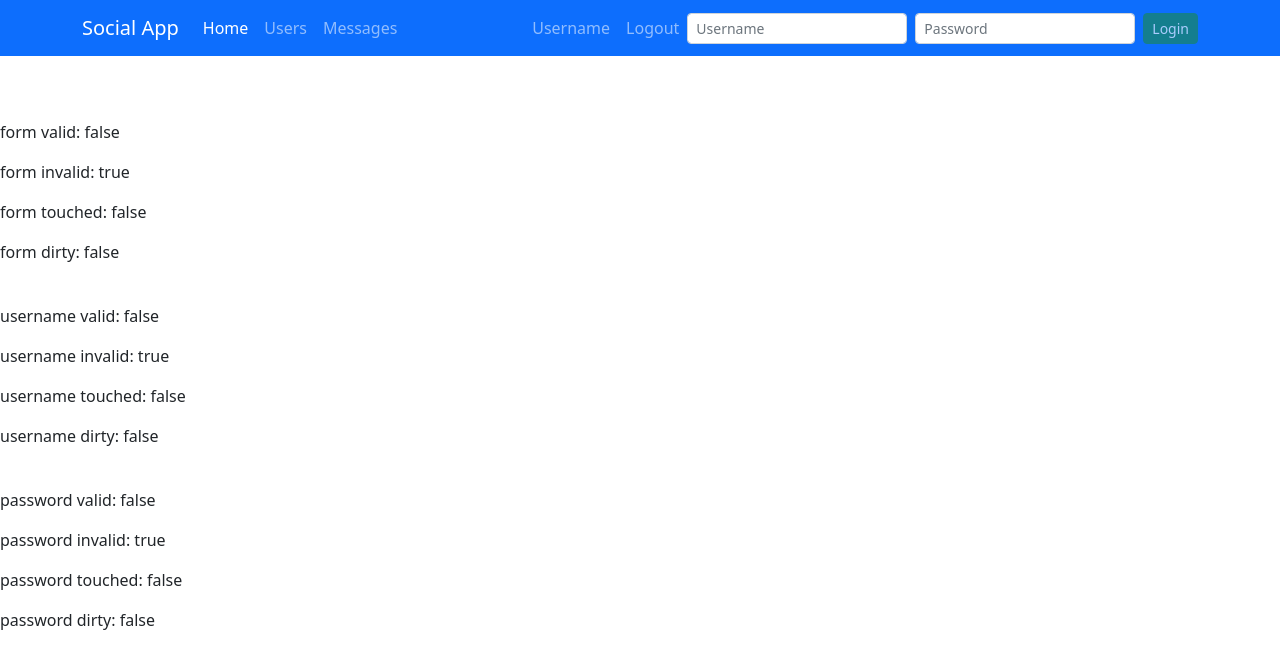
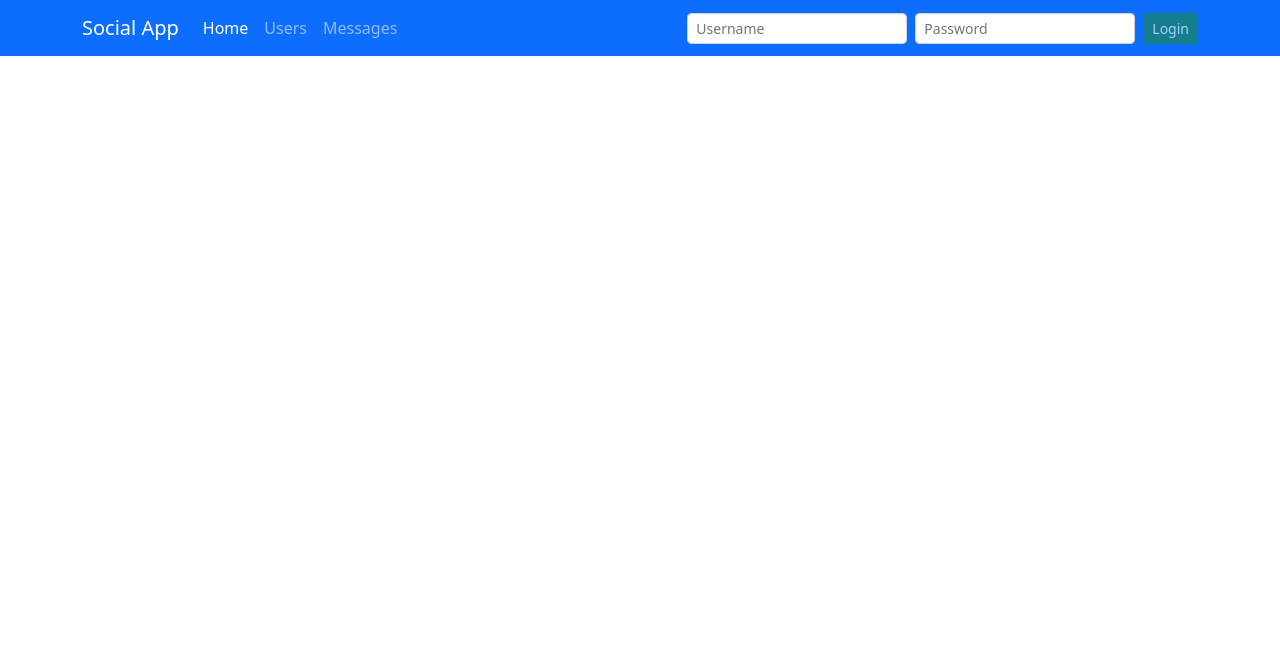
Before and after one commit to ocakburak/ClientApp, an Angular app: page / in a window 1280 px wide. Shown: the top 668 px of the page. Built offline with nearby package versions, Linux system fonts and the light colour scheme.

Commit message:
log in out button update

```diff
--- a/src/app/navbar/navbar.component.html
+++ b/src/app/navbar/navbar.component.html
@@ -18,16 +18,16 @@
                     <a href="" class="nav-link">Messages</a>
                 </li>
             </ul>
-            <ul class="navbar-nav ml-auto">
+            <ul *ngIf="loggedIn()" class="navbar-nav ml-auto">
                 <li class="navbar-nav">
                     <a href="" class="nav-link">Username</a>
                 </li>
                 <li class="navbar-nav">
-                    <a href="" class="nav-link">Logout</a>
+                    <a (click)="logout()" class="nav-link">Logout</a>
                 </li>
             </ul>
 
-            <form #form="ngForm" class="d-flex" (ngSubmit)="login()">
+            <form *ngIf="!loggedIn()" #form="ngForm" class="d-flex" (ngSubmit)="login()">
                 <input #username="ngModel" class="form-control form-control-sm me-2" required minlength="5" type="text" name="username" placeholder="Username" [(ngModel)]="model.username">
                 <input #password="ngModel" class="form-control form-control-sm me-2" required minlength="6" type="password" name="password" placeholder="Password" [(ngModel)]="model.password">
                 <button [disabled]="form.invalid" class="btn btn-success btn-sm" type="submit">Login</button>
@@ -35,20 +35,3 @@
         </div>
     </div>
 </div>
-
-<div style="margin-top: 120px;">
-    <p>form valid: {{ form.valid }}</p>
-    <p>form invalid: {{ form.invalid }}</p>
-    <p>form touched: {{ form.touched }}</p>
-    <p>form dirty: {{ form.dirty }}</p>
-    <br>
-    <p>username valid: {{ username.valid }}</p>
-    <p>username invalid: {{ username.invalid }}</p>
-    <p>username touched: {{ username.touched }}</p>
-    <p>username dirty: {{ username.dirty }}</p>
-    <br>
-    <p>password valid: {{ password.valid }}</p>
-    <p>password invalid: {{ password.invalid }}</p>
-    <p>password touched: {{ password.touched }}</p>
-    <p>password dirty: {{ password.dirty }}</p>
-</div>
--- a/src/app/navbar/navbar.component.ts
+++ b/src/app/navbar/navbar.component.ts
@@ -23,4 +23,15 @@ export class NavbarComponent implements OnInit {
     });
   }
 
+  loggedIn() {
+    const token = localStorage.getItem("token");
+    return token ? true : false;
+  }
+
+  logout() {
+    localStorage.removeItem("token");
+    console.log("Logout");
+
+  }
+
 }
```
